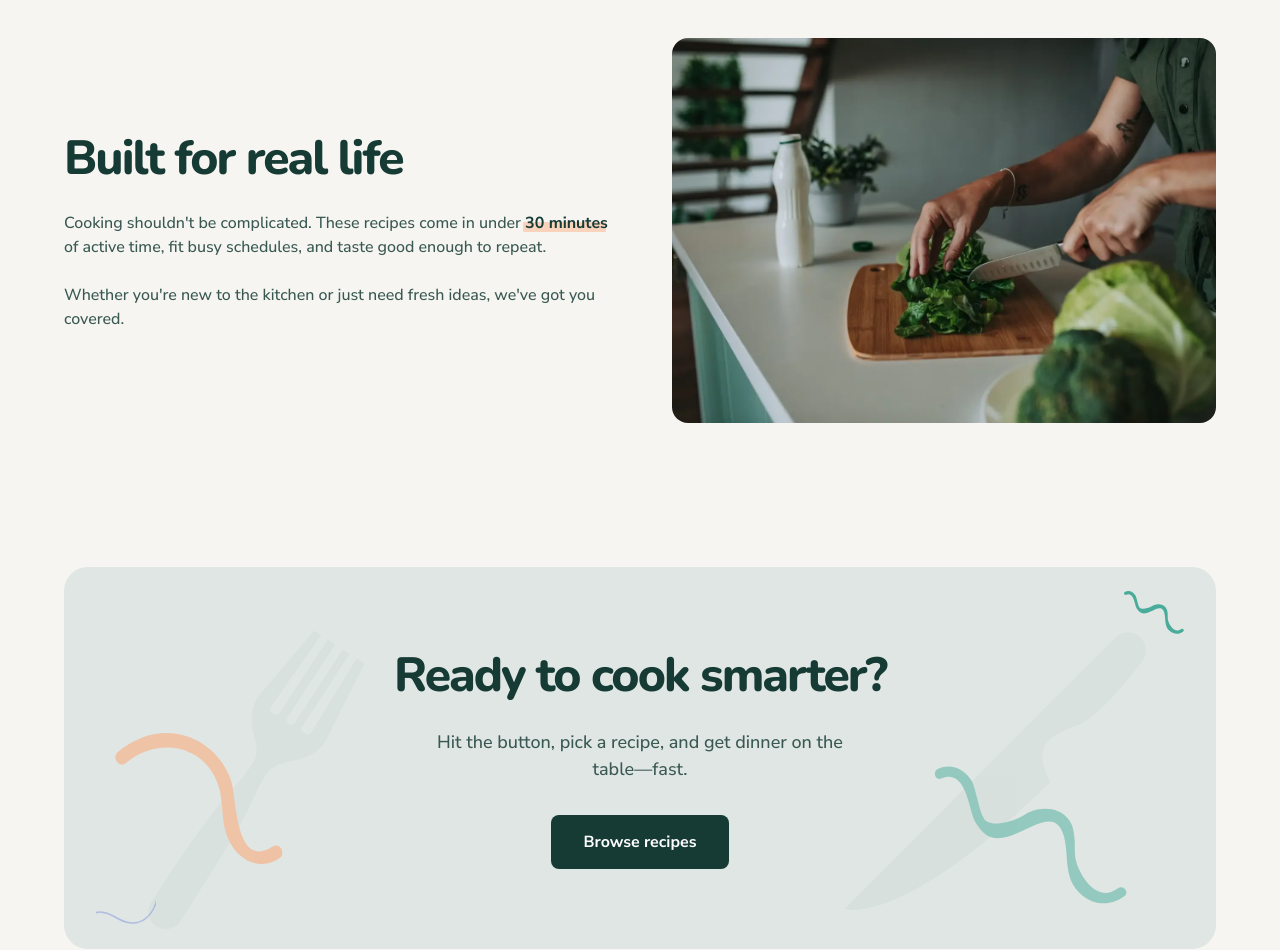
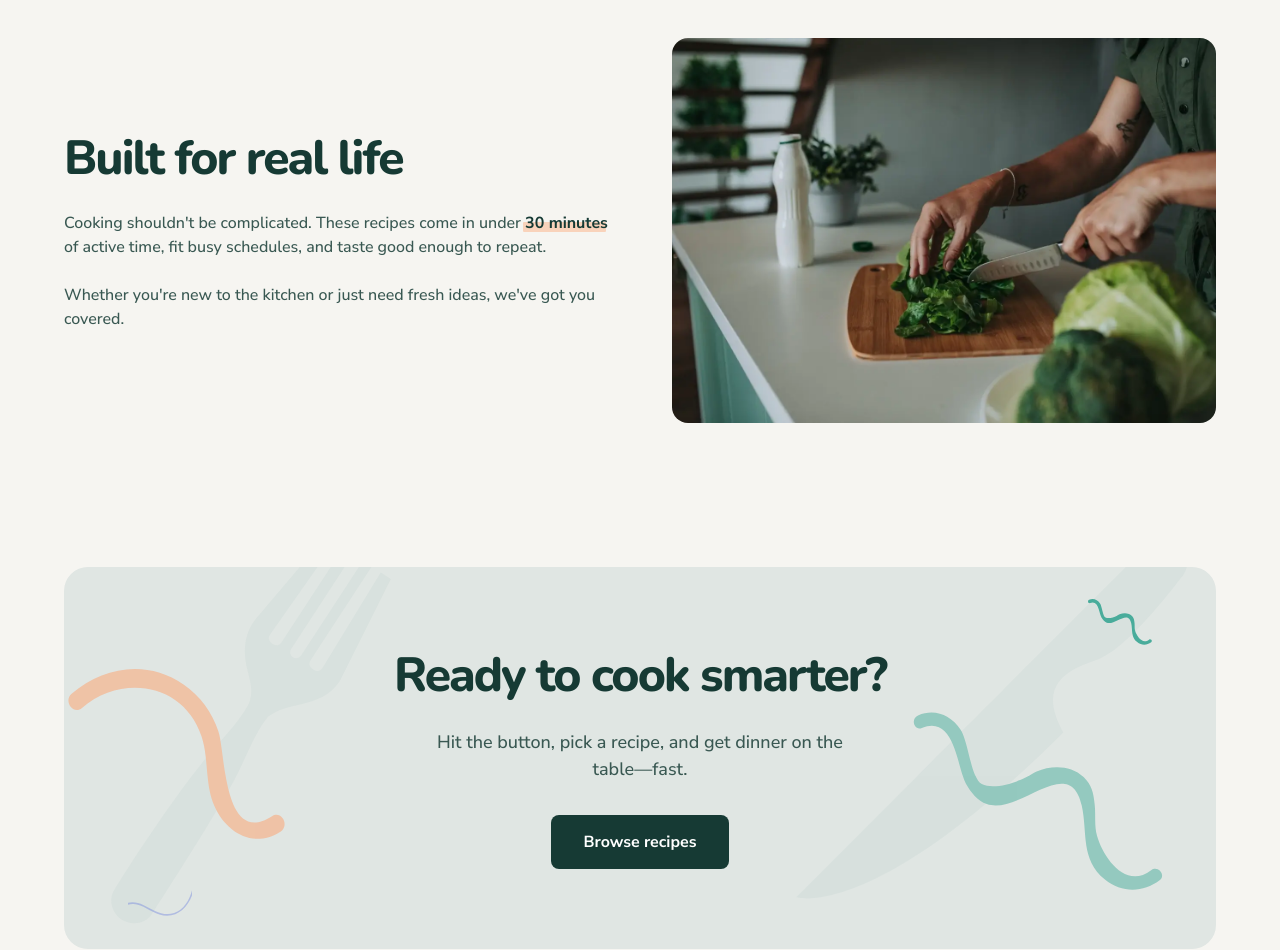
Before and after one commit to axoo01/recipe-finder, an Angular app: page / in a window 1280 px wide. Shown: the part 1511-2461 px from the top of the page. Built offline with nearby package versions, Linux system fonts and the light colour scheme.

Commit message:
style: extend CTA pattern images to card edges and increase size

```diff
--- a/src/app/components/cta/cta.component.scss
+++ b/src/app/components/cta/cta.component.scss
@@ -74,29 +74,29 @@
 }
 
 .pattern-fork {
-  left: var(--spacing-600);
+  left: 0;
   bottom: 0;
-  height: 85%;
+  height: 110%;
   opacity: 0.5;
 }
 
 .pattern-squiggle-left {
-  left: var(--spacing-400);
-  bottom: var(--spacing-300);
-  width: 60px;
+  left: var(--spacing-800);
+  bottom: var(--spacing-400);
+  width: 64px;
 }
 
 .pattern-knife {
-  right: var(--spacing-600);
+  right: 0;
   bottom: 0;
-  height: 85%;
+  height: 110%;
   opacity: 0.5;
 }
 
 .pattern-squiggle-right {
-  right: var(--spacing-400);
-  top: var(--spacing-300);
-  width: 60px;
+  right: var(--spacing-800);
+  top: var(--spacing-400);
+  width: 64px;
 }
 
 @media (max-width: 768px) {
@@ -114,7 +114,7 @@
 
   .pattern-fork,
   .pattern-knife {
-    height: 60%;
+    height: 80%;
     opacity: 0.3;
   }
 }
```
